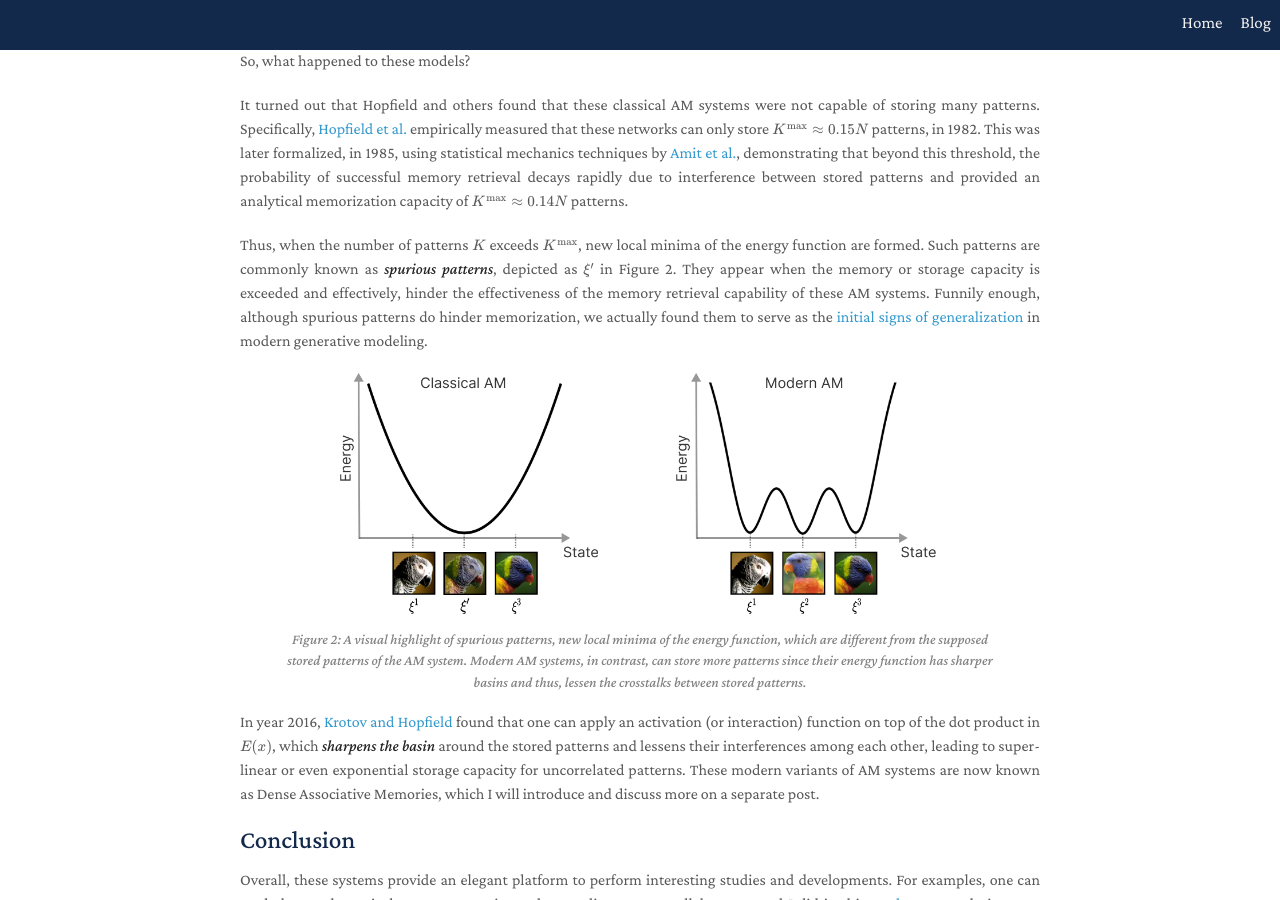
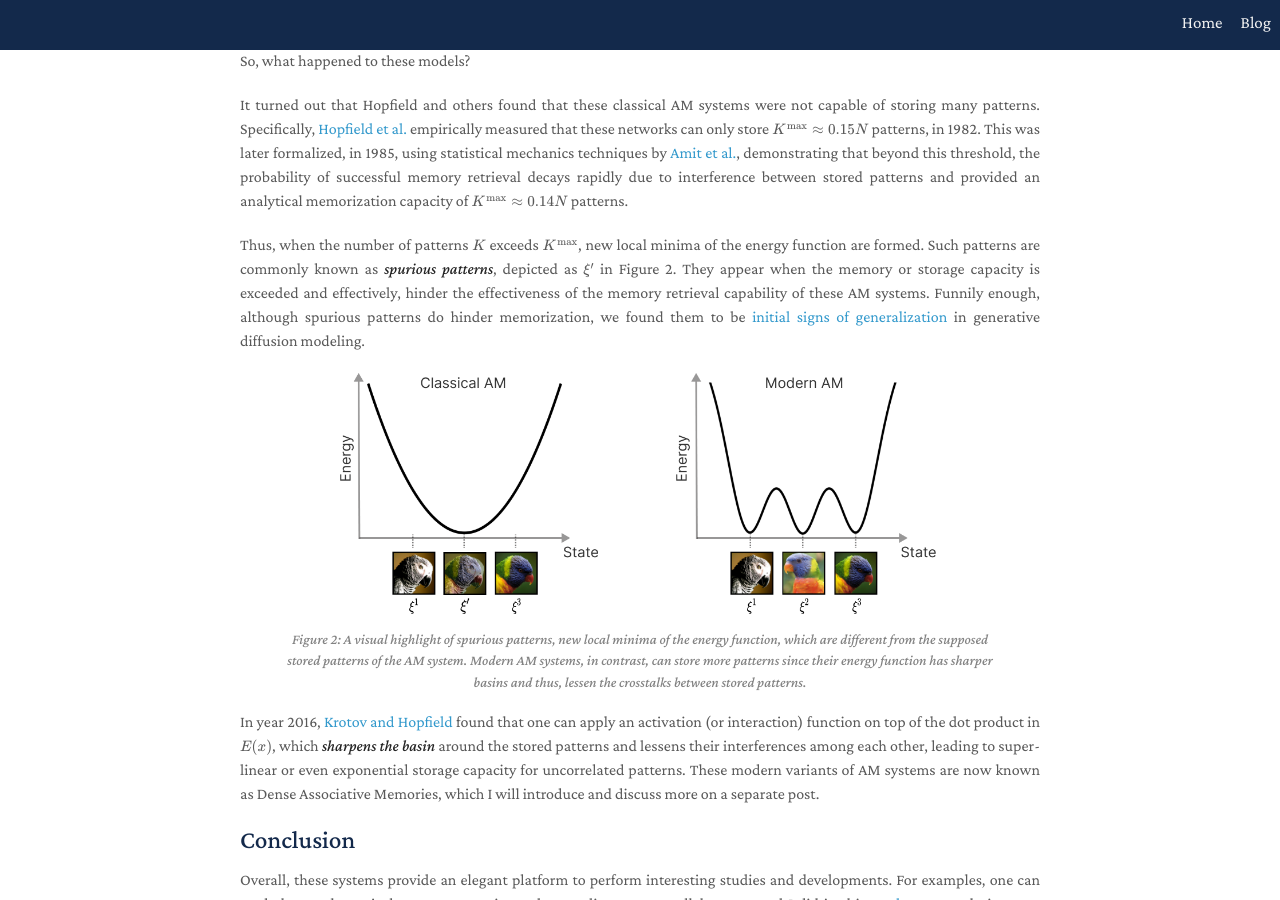
Before and after one commit to Lemon-cmd/Lemon-cmd.github.io, a Jekyll site: the page built from _posts/research/2025-12-22-hn.md, in a window 1280 px wide and 900 px high, scrolled down 1721 px. Built offline with Jekyll 4.4.1, drawn with Linux system fonts in a browser that asks for light colours; a style sheet for code colours, icons or effects is not loaded.

Commit message:
update hnn post

```diff
--- a/_posts/research/2025-12-22-hn.md
+++ b/_posts/research/2025-12-22-hn.md
@@ -58,7 +58,7 @@ So, what happened to these models?
 
 It turned out that Hopfield and others found that these classical AM systems were not capable of storing many patterns. Specifically, [Hopfield et al.](https://www.pnas.org/doi/10.1073/pnas.79.8.2554) empirically measured that these networks can only store $$K^\text{max} \approx 0.15N$$ patterns, in 1982. This was later formalized, in 1985, using statistical mechanics techniques by [Amit et al.](https://journals.aps.org/prl/abstract/10.1103/PhysRevLett.55.1530), demonstrating that beyond this threshold, the probability of successful memory retrieval decays rapidly due to interference between stored patterns and provided an analytical memorization capacity of $$K^\text{max} \approx 0.14N$$ patterns.
 
-Thus, when the number of patterns $$K$$ exceeds $$K^\text{max}$$, new local minima of the energy function are formed. Such patterns are commonly known as ***spurious patterns***, depicted as $$\xi'$$ in Figure 2. They appear when the memory or storage capacity is exceeded and effectively, hinder the effectiveness of the memory retrieval capability of these AM systems. Funnily enough, although spurious patterns do hinder memorization, we actually found them to serve as the [initial signs of generalization](https://arxiv.org/pdf/2505.21777) in modern generative modeling.
+Thus, when the number of patterns $$K$$ exceeds $$K^\text{max}$$, new local minima of the energy function are formed. Such patterns are commonly known as ***spurious patterns***, depicted as $$\xi'$$ in Figure 2. They appear when the memory or storage capacity is exceeded and effectively, hinder the effectiveness of the memory retrieval capability of these AM systems. Funnily enough, although spurious patterns do hinder memorization, we found them to be [initial signs of generalization](https://arxiv.org/pdf/2505.21777) in generative diffusion modeling.
 
 <figure style="text-align: center;">
   <img src="/assets/img/post_imgs/cam_dam.png" alt="My Image" width="600">
```
